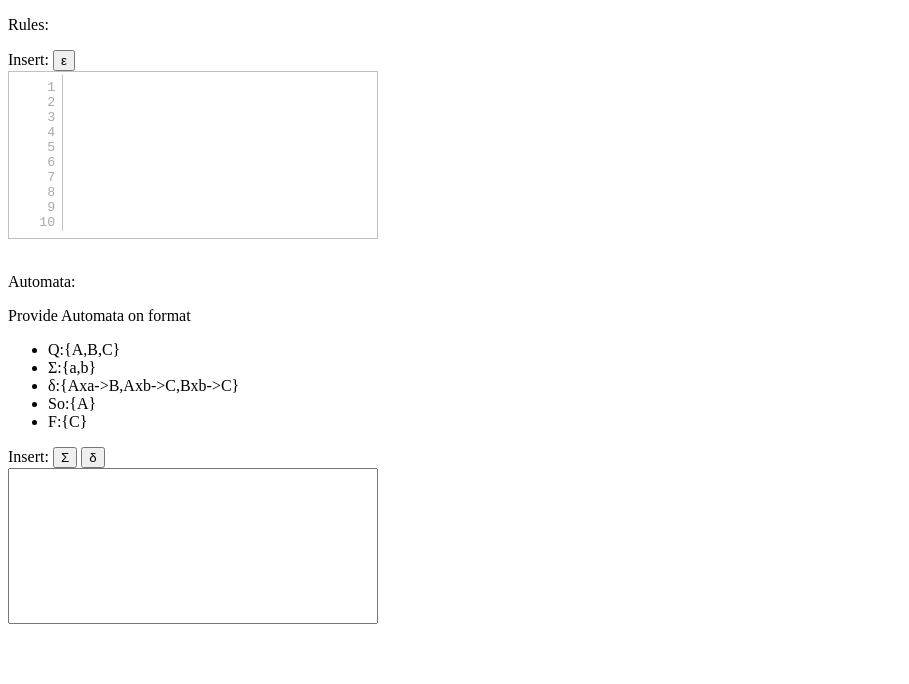
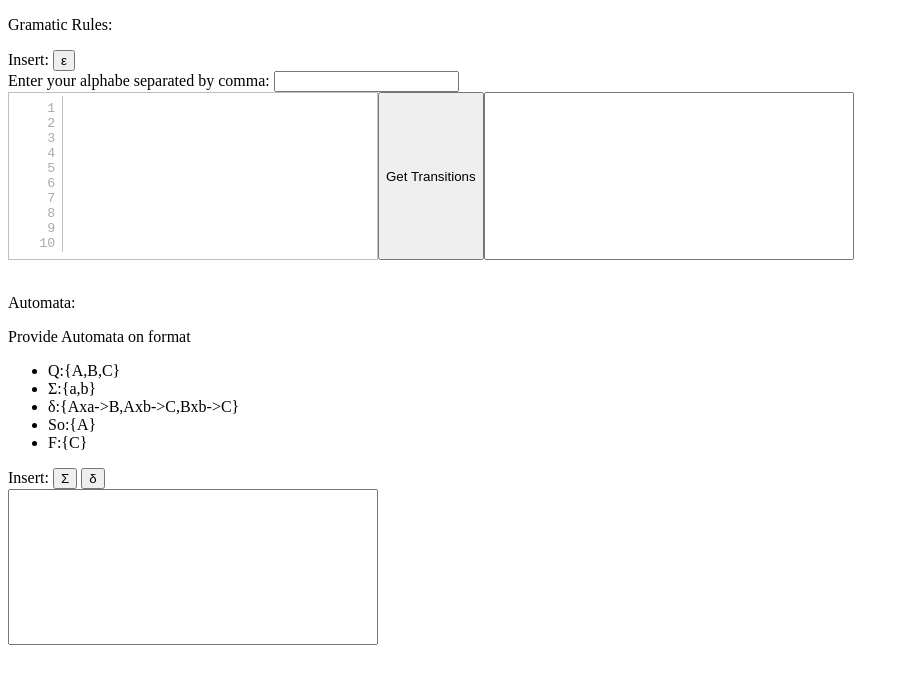
Before and after one commit to eggonzal/FDC_project, a plain HTML site: page index.html in a window 1280 px wide. Shown: the whole page, without its empty margins (0-909 px from the left). Drawn offline with Linux system fonts and the light colour scheme.

Commit message:
Update index.html

```diff
--- a/index.html
+++ b/index.html
@@ -19,9 +19,14 @@
 
 <body>
 
-    <p>Rules:</p>
+    <p>Gramatic Rules:</p>
     <div id="tools" >Insert: <button id="eps">&epsilon;</button></div>
+      Enter your alphabe separated by comma: <input type="text" class="JLalpabhet"><br>
+    <div class="test1" style="display:inline-flex">
     <textarea id="rule-input" rows="10" cols="60" wrap="off" style="resize: none; width: 364px;"></textarea>
+    <button type="button" class="getTran" onclick="">Get Transitions</button>
+    <textarea readonly id="rule-output" rows="10" cols="60" wrap="off" style="resize: none; width: 364px;"></textarea>
+    </div>
     <div id="result-box">
 
     </div>
```
